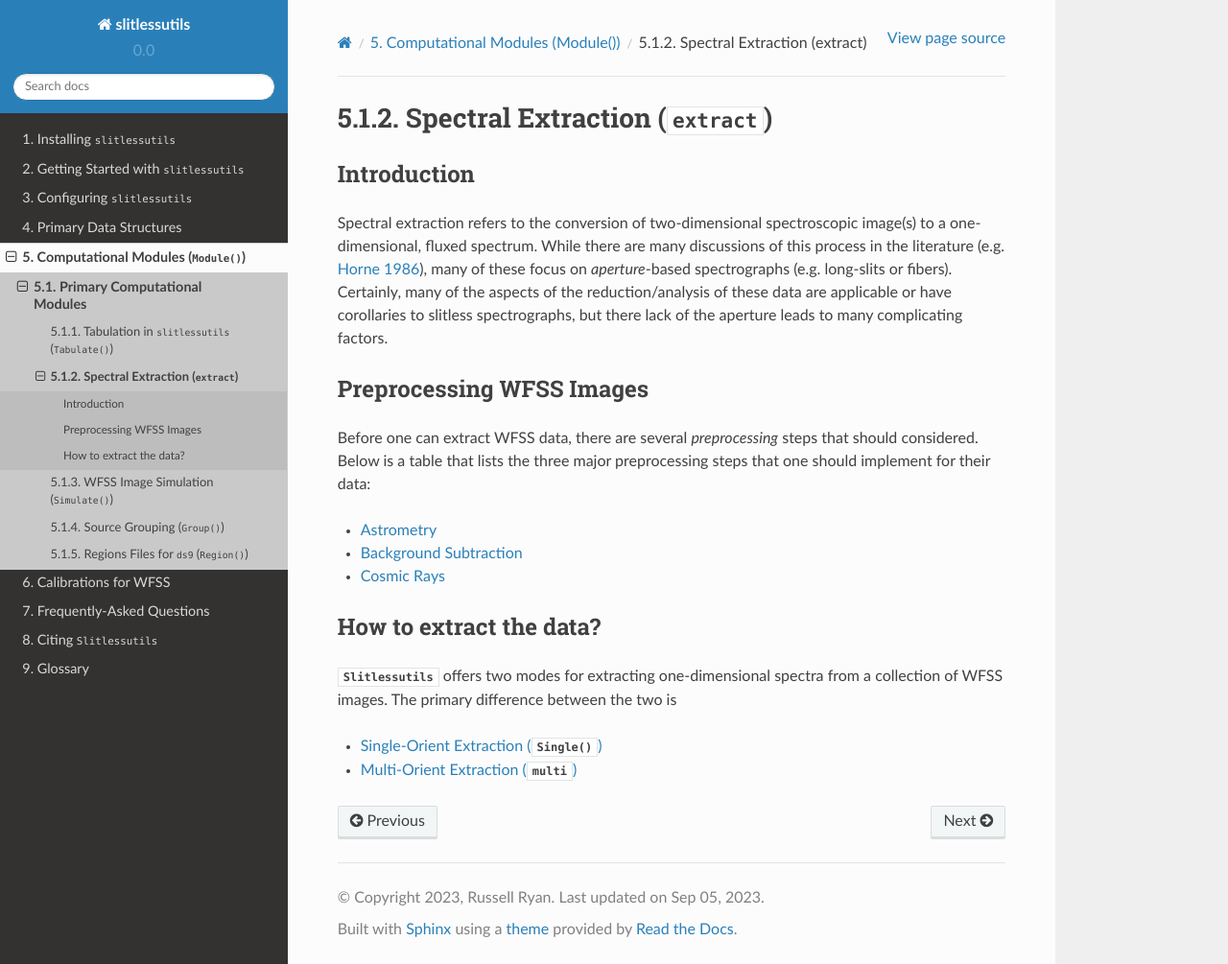
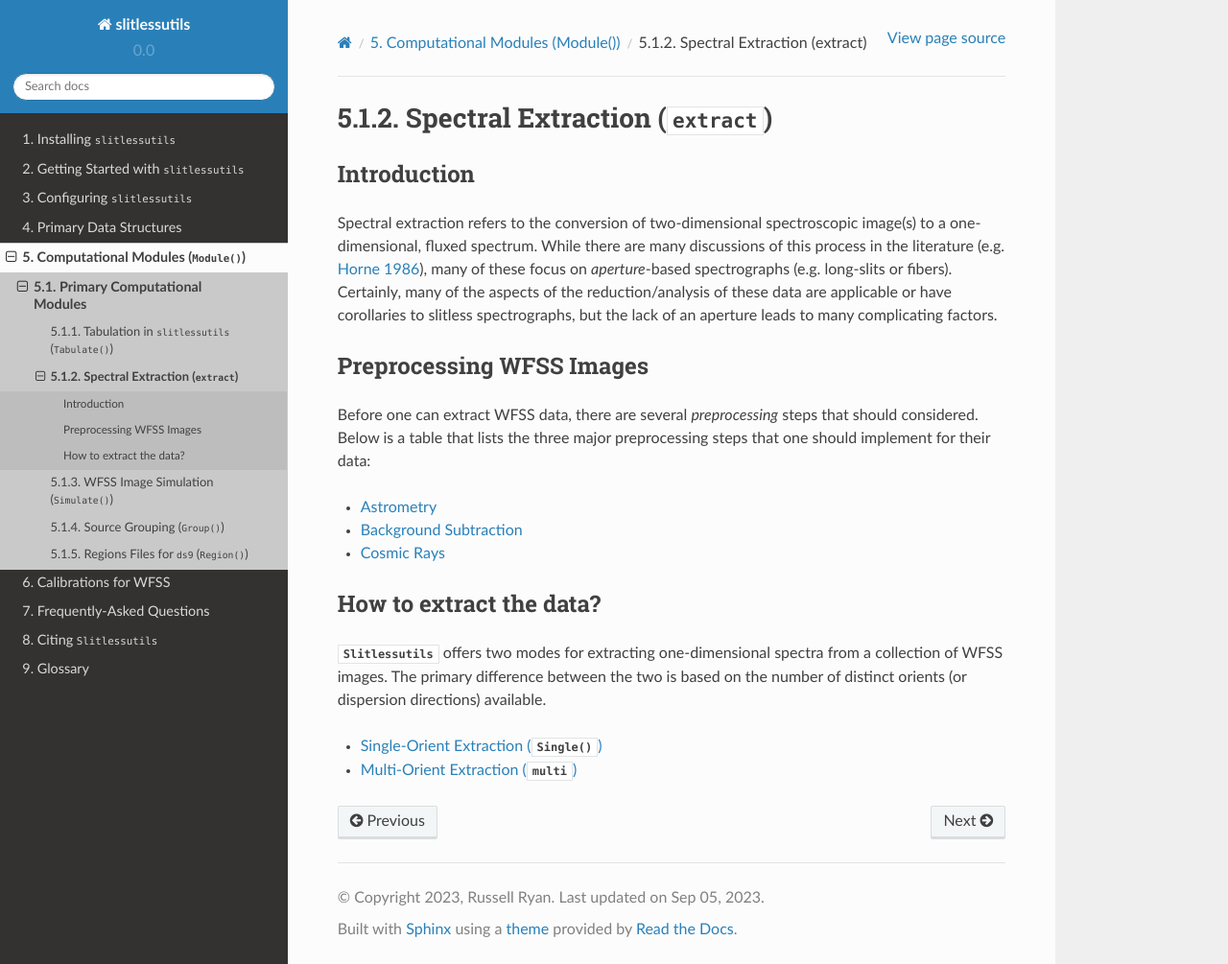
Before and after one commit to spacetelescope/slitlessutils, a Sphinx documentation site: the page built from docs/extraction.rst, in a window 1280 px wide and 1005 px high. Shown: the whole window at 96% size. Built offline with Sphinx 7.4.7 and the Read the Docs theme 2.0.0, drawn with Linux system fonts in a browser that asks for light colours.

Commit message:
got all of OSteens comments now.  missed some in earlier commit

```diff
--- a/docs/calib.rst
+++ b/docs/calib.rst
@@ -74,7 +74,7 @@ where :math:`\kappa` can be any of the elements of :math:`a, b, \alpha`, :math:`
 Usual Workflow
 ^^^^^^^^^^^^^^
 
-Since ``slitlessutils`` is largely predicated forward-modeling the WFSS data, the usual workflow begins with a known direct image position and assumed wavelength, then the WFSS image position can be found by:
+Since ``slitlessutils`` is largely predicated on forward-modeling the WFSS data, the usual workflow begins with a known direct image position and assumed wavelength, then the WFSS image position is given by:
 
 #. Use the :term:`world-coordinate system` (WCS) to transform from the direct image position to the *undispersed position* in the WFSS image.
 #. Invert the spectral dispersion to find the parameter (:math:`t`).
--- a/docs/datastructs.rst
+++ b/docs/datastructs.rst
@@ -3,7 +3,7 @@
 
 Primary Data Structures
 =======================
-Although there many data structures used by ``slitlessutils``, however users are likely to only interact with two of these.  Both of these are classes that emulate a ``dict``-like behavior and collect other objects.
+Although there many data structures used by ``slitlessutils``, users are likely to only interact with two of these.  Both of these are classes that emulate a ``dict``-like behavior and collect other objects.
 
 
 .. toctree::
--- a/docs/extraction.rst
+++ b/docs/extraction.rst
@@ -6,7 +6,7 @@ Spectral Extraction (`~slitlessutils.extract`)
 
 Introduction
 ------------
-Spectral extraction refers to the conversion of two-dimensional spectroscopic image(s) to a one-dimensional, fluxed spectrum.  While there are many discussions of this process in the literature (e.g. `Horne 1986 <https://ui.adsabs.harvard.edu/abs/1986PASP...98..609H/abstract>`_), many of these focus on *aperture*-based spectrographs (e.g. long-slits or fibers).  Certainly, many of the aspects of the reduction/analysis of these data are applicable or have corollaries to slitless spectrographs, but there lack of the aperture leads to many complicating factors.
+Spectral extraction refers to the conversion of two-dimensional spectroscopic image(s) to a one-dimensional, fluxed spectrum.  While there are many discussions of this process in the literature (e.g. `Horne 1986 <https://ui.adsabs.harvard.edu/abs/1986PASP...98..609H/abstract>`_), many of these focus on *aperture*-based spectrographs (e.g. long-slits or fibers).  Certainly, many of the aspects of the reduction/analysis of these data are applicable or have corollaries to slitless spectrographs, but the lack of an aperture leads to many complicating factors.
 
 
 Preprocessing WFSS Images
@@ -25,7 +25,7 @@ Before one can extract WFSS data, there are several *preprocessing* steps that s
 
 How to extract the data?
 ------------------------
-`Slitlessutils` offers two modes for extracting one-dimensional spectra from a collection of WFSS images.  The primary difference between the two is
+`Slitlessutils` offers two modes for extracting one-dimensional spectra from a collection of WFSS images.  The primary difference between the two is based on the number of distinct orients (or dispersion directions) available.
 
 .. toctree::
 	:titlesonly:
--- a/docs/tabulation.rst
+++ b/docs/tabulation.rst
@@ -42,7 +42,7 @@ To tabulate all the pixel transformations for a WFSS image and create a PDT, the
    Dispersed pixel and fractional area calculations.  ``Slitlessutils`` uses `pypolyclip <https://github.com/spacetelescope/pypolyclip>`_ to compute fractional pixel area on a dispersed image pixel grid (shown by colored polygons).  The known area of the input polygon (shown in blue outline) is :math:`0.64 \mathrm{pix}^2`.
 
 
-Given the hierarchical nature outlined in the above algorithm, the PDTs are stored as `hierarchical data-format 5 (HDF5) <https://www.hdfgroup.org/solutions/hdf5/>`_ and then can be viewed or manually edited with standard tools (e.g. `HDFView <https://www.hdfgroup.org/downloads/hdfview/>`_).
+Given the hierarchical nature outlined in the above algorithm, the PDTs are stored as `hierarchical data-format 5 (HDF5) <https://www.hdfgroup.org/solutions/hdf5/>`_ and the can be viewed or manually edited with standard tools (e.g. `HDFView <https://www.hdfgroup.org/downloads/hdfview/>`_).
 
 Example
 ^^^^^^^
--- a/docs/wfss.rst
+++ b/docs/wfss.rst
@@ -7,7 +7,7 @@ Wide-Field Slitless Spectroscopy
 
 :term:`wide-field slitless spectroscopy` (WFSS) refers to either the act of obtaining a complete, unbiased spectroscopic view of the sky by means of transmissive and dispersive optical element (usually a :term:`grism` or :term:`prism`) **and** the data produced by such an observation.  This is to distinguish other ways of using these optical elements, such as spatial/drift scanning, spectro-polarimetry, or detailed transient spectroscopy, which are not implemented in ``slitlessutils``.  It is unclear if/when such modes will be implemented.
 
-Below the two main *container* datatypes that one generally interacts with are the :class:`~slitlessutils.wfss.WFSS()` and :class:`~slitlessutils.wfss.WFSSCollection()` to hold a single WFSS file/image and a set of such objects.  Since some of the extraction techniques implemented in ``slitlessutils`` can be computationally expensive and/or use a significant amount of memory, care has been taken to limit the memory footprint of objects (for example, the image-objects do not instantiate the data until requested).
+Below the two main *container* datatypes that one generally interacts with are the :class:`~slitlessutils.wfss.WFSS()` and :class:`~slitlessutils.wfss.WFSSCollection()` to hold a single WFSS file/image and a set of such objects, respectively.  Since some of the extraction techniques implemented in ``slitlessutils`` can be computationally expensive and/or use a significant amount of memory, care has been taken to limit the memory footprint of objects (for example, the image-objects do not instantiate the data until requested).
 
 
 WFSS data (`~slitlessutils.core.wfss.data.WFSS()`)
```
